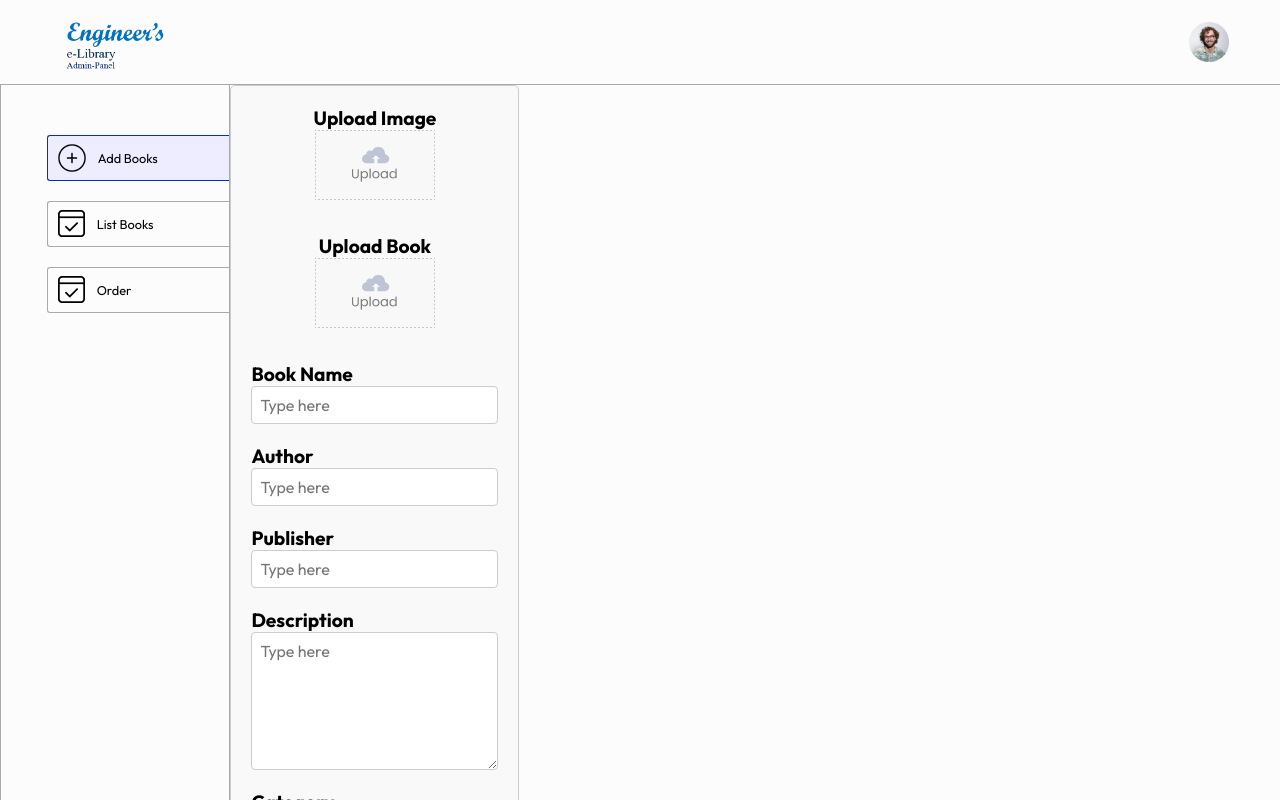
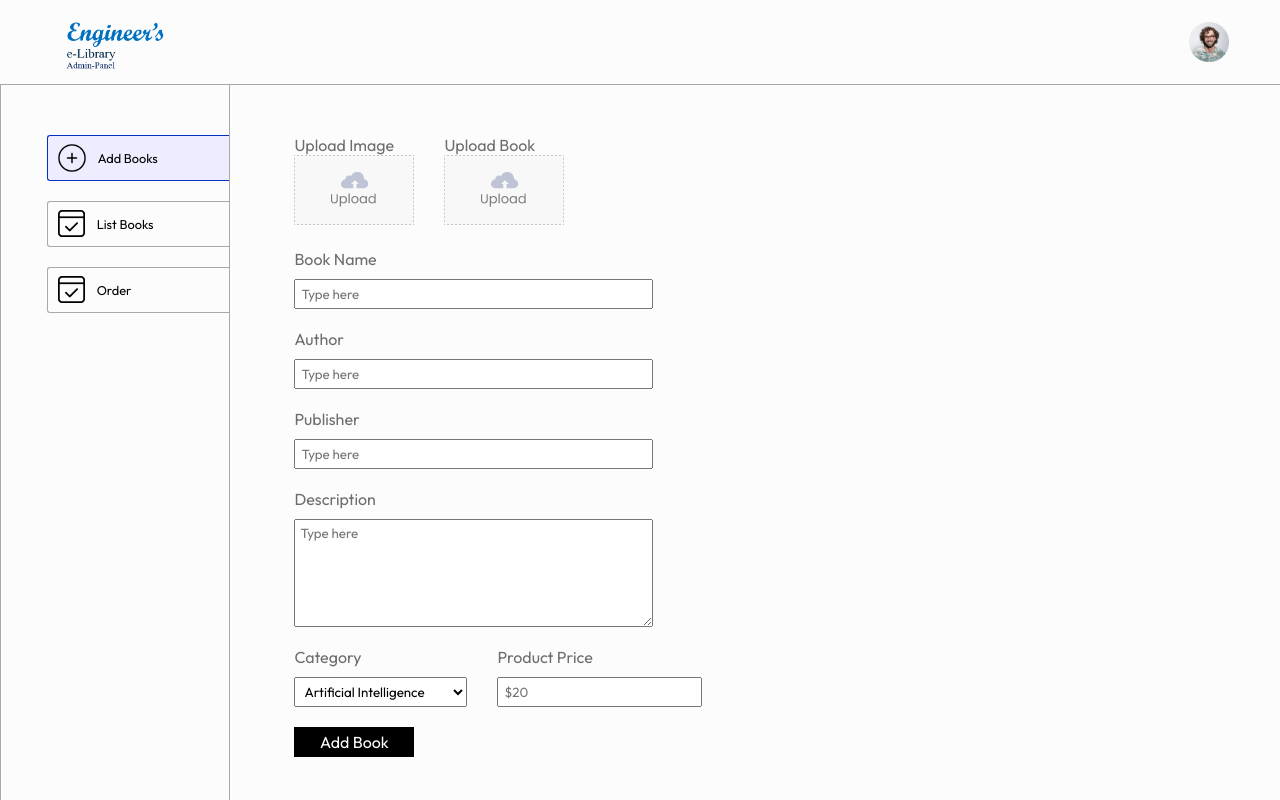
Before and after one commit to Prajwalb0208/Engineers_E-Library, a React (Vite) app in the folder admin/: page /add in a window 1280 px wide. Shown: the top 800 px of the page. Built offline with nearby package versions, Linux system fonts and the light colour scheme.

Commit message:
Admin page and db connection(For add)

```diff
--- a/admin/src/index.css
+++ b/admin/src/index.css
@@ -23,3 +23,14 @@ hr{
 .app-content{
   display: flex;
 }
+
+.flex-col{
+  display: flex;
+  flex-direction: column;
+  gap:10px;
+}
+.add-insert, .add-cat-price {
+  display: flex;
+  flex-direction: row;
+  gap: 30px;
+}
--- a/admin/src/pages/Add/Add.css
+++ b/admin/src/pages/Add/Add.css
@@ -1,82 +1,32 @@
-.add {
+.add{
+  width: 70%;
+  margin-left: max(5vw,25px);
+  margin-top: 50px;
+  margin-bottom: 50px;
+  color: #6d6d6d;
   font-size: 16px;
-    display: flex;
-    justify-content: center;
-    align-items: center;
-    height: 100%;
 }
-
-  .add form {
-    display: flex;
-    flex-direction: column;
-    gap: 20px;
-    max-width: 600px;
-    padding: 20px;
-    border: 1px solid #ccc;
-    border-radius: 5px;
-    background-color: #f9f9f9;
+.add form{
+  gap:20px;
 }
-
-  .add form p {
-    font-size: 1.2em;
-    font-weight: bold;
+.add-img-upload img{
+  width: 120px;
 }
-
-  .add-img-upload,
-  .add-pdf-upload {
-    display: flex;
-    flex-direction: column;
-    align-items: center;
+.add-pdf-upload img{
+  width: 120px;
 }
-
-  .add-img-upload img,
-  .add-pdf-upload img {
-    width: 120px;
-    margin-bottom: 10px;
+.add-product-name, .add-author, .add-publisher, .add-description{
+  width: max(40%,280px);
 }
-
-  .add-product-name,
-  .add-author,
-  .add-publisher,
-  .add-description,
-  .add-category,
-  .add-price {
-    display: flex;
-    flex-direction: column;
+.add-product-name input, .add-author input, .add-publisher input, .add-description textarea, .add-price input, .add-category select{
+  padding: 5px;
 }
-
-  .add-product-name input,
-  .add-author input,
-  .add-publisher input,
-  .add-description textarea,
-  .add-category select,
-  .add-price input {
-    padding: 8px;
-    font-size: 1em;
-    border: 1px solid #ccc;
-    border-radius: 4px;
-    outline: none;
+.add-submit button{
+  padding: 5px;
+  background-color: rgb(0, 0, 0);
+  color: white;
+  font-size: medium;
+  border: none;
+  max-width: 120px;
+  cursor: pointer;
 }
-
-  .add-description textarea {
-    resize: vertical;
-  }
-
-  .add-submit {
-    display: flex;
-    justify-content: flex-end;
-  }
-
-  .add-submit button {
-    padding: 10px 20px;
-    background-color: #007bff;
-    color: white;
-    border: none;
-    border-radius: 4px;
-    cursor: pointer;
-    transition: background-color 0.3s ease;
-  }
-
-  .add-submit button:hover {
-    background-color: #0056b3;
-  }
--- a/admin/src/pages/Add/Add.jsx
+++ b/admin/src/pages/Add/Add.jsx
@@ -1,46 +1,104 @@
-import React from 'react'
-import './Add.css'
-import { assets } from '../../assets/assets'
+import React, { useState } from 'react';
+import './Add.css';
+import { assets } from '../../assets/assets';
+import axios from "axios";
 
 const Add = () => {
+  const url = "http://localhost:4000";
+  const [bookcover, setBookcover] = useState(null);
+  const [pdf, setPdf] = useState(null);
+  const [data, setData] = useState({
+    name: "",
+    author: "",
+    publisher: "",
+    description: "",
+    category: "Artificial Intelligence",
+    price: ""
+  });
+
+  const onChangeHandler = (event) => {
+    const { name, value } = event.target;
+    setData(data => ({ ...data, [name]: value }));
+  }
+
+  const onSubmitHandler = async (event) => {
+    event.preventDefault();
+    const formData = new FormData();
+    formData.append("name", data.name);
+    formData.append("author", data.author);
+    formData.append("publisher", data.publisher);
+    formData.append("category", data.category);
+    formData.append("description", data.description);
+    formData.append("price", data.price);
+    if (bookcover) formData.append("bookcover", bookcover);
+    if (pdf) formData.append("pdf", pdf);
+
+    try {
+      const response = await axios.post(`${url}/api/book/add`, formData, {
+        headers: {
+          'Content-Type': 'multipart/form-data'
+        }
+      });
+      if (response.data.success) {
+        setData({
+          name: "",
+          author: "",
+          publisher: "",
+          description: "",
+          category: "Artificial Intelligence",
+          price: ""
+        });
+        setBookcover(null);
+        setPdf(null);
+      } else {
+        console.error('Error adding book:', response.data.message);
+      }
+    } catch (error) {
+      console.error('Error adding book:', error);
+    }
+  }
+
   return (
     <div className='add'>
-      <form className='flex-col'>
-        <div className="add-img-upload flex-col">
+      <form className='flex-col' onSubmit={onSubmitHandler}>
+        <div className="add-insert">
+          <div className="add-img-upload">
             <p>Upload Image</p>
             <label htmlFor="bookcover">
-            <img src={assets.upload_area} alt="Upload" required/>
+              <img src={bookcover ? URL.createObjectURL(bookcover) : assets.upload_area} alt="Upload" required />
             </label>
-          <input type="file" id='bookcover' hidden required />
+            <input onChange={(e) => setBookcover(e.target.files[0])} type="file" id='bookcover' hidden required />
           </div>
-        <div className="add-pdf-upload flex-col">
+          <div className="add-pdf-upload">
             <p>Upload Book</p>
             <label htmlFor="pdf">
-            <img src={assets.upload_area} alt="Upload" required />
+              <img src={pdf ? URL.createObjectURL(pdf) : assets.upload_area} alt="Upload" required />
             </label>
-          <input type="file" id='pdf' hidden required />
+            <input onChange={(e) => setPdf(e.target.files[0])} type="file" id='pdf' hidden required />
+          </div>
         </div>
         <div className="add-product-name flex-col">
           <p>Book Name</p>
-          <input type="text" name="name" placeholder="Type here" required />
+          <input onChange={onChangeHandler} value={data.name} type="text" name="name" placeholder="Type here" required />
         </div>
         <div className="add-author flex-col">
           <p>Author</p>
-          <input type="text" name="author" placeholder="Type here" required />
+          <input onChange={onChangeHandler} value={data.author} type="text" name="author" placeholder="Type here" required />
         </div>
         <div className="add-publisher flex-col">
           <p>Publisher</p>
-          <input type="text" name="publisher" placeholder="Type here" required />
+          <input onChange={onChangeHandler} value={data.publisher} type="text" name="publisher" placeholder="Type here" required />
         </div>
         <div className="add-description flex-col">
           <p>Description</p>
-          <textarea name="description" placeholder="Type here" rows="6" required></textarea>
+          <textarea onChange={onChangeHandler} value={data.description} name="description" placeholder="Type here" rows="6" required></textarea>
         </div>
+        <div className="add-cat-price">
           <div className="add-category flex-col">
             <p>Category</p>
-          <select name='category'>
+            <select onChange={onChangeHandler} name='category' value={data.category}>
               <option value="Aerospace Engineering">Aerospace Engineering</option>
-            <option value="Artificial Intellegence">Artificial Intellegence</option>
+              <option value="Artificial Intelligence">Artificial Intelligence</option>
               <option value="Civil Engineering">Civil Engineering</option>
               <option value="Chemical Engineering">Chemical Engineering</option>
               <option value="Computer Engineering">Computer Engineering</option>
@@ -51,7 +109,8 @@ const Add = () => {
           </div>
           <div className="add-price flex-col">
             <p>Product Price</p>
-          <input type="Number" name='price' placeholder='$20' />
+            <input onChange={onChangeHandler} value={data.price} type="number" name='price' placeholder='$20' required />
+          </div>
         </div>
         <div className="add-submit flex-col">
           <button type="submit">Add Book</button>
@@ -61,4 +120,4 @@ const Add = () => {
   )
 }
 
-export default Add
+export default Add;
```
Also changed, not shown: 11 other files (tests, documents, lock files or other folders). Lines whose indentation alone changed are shown as unchanged.
